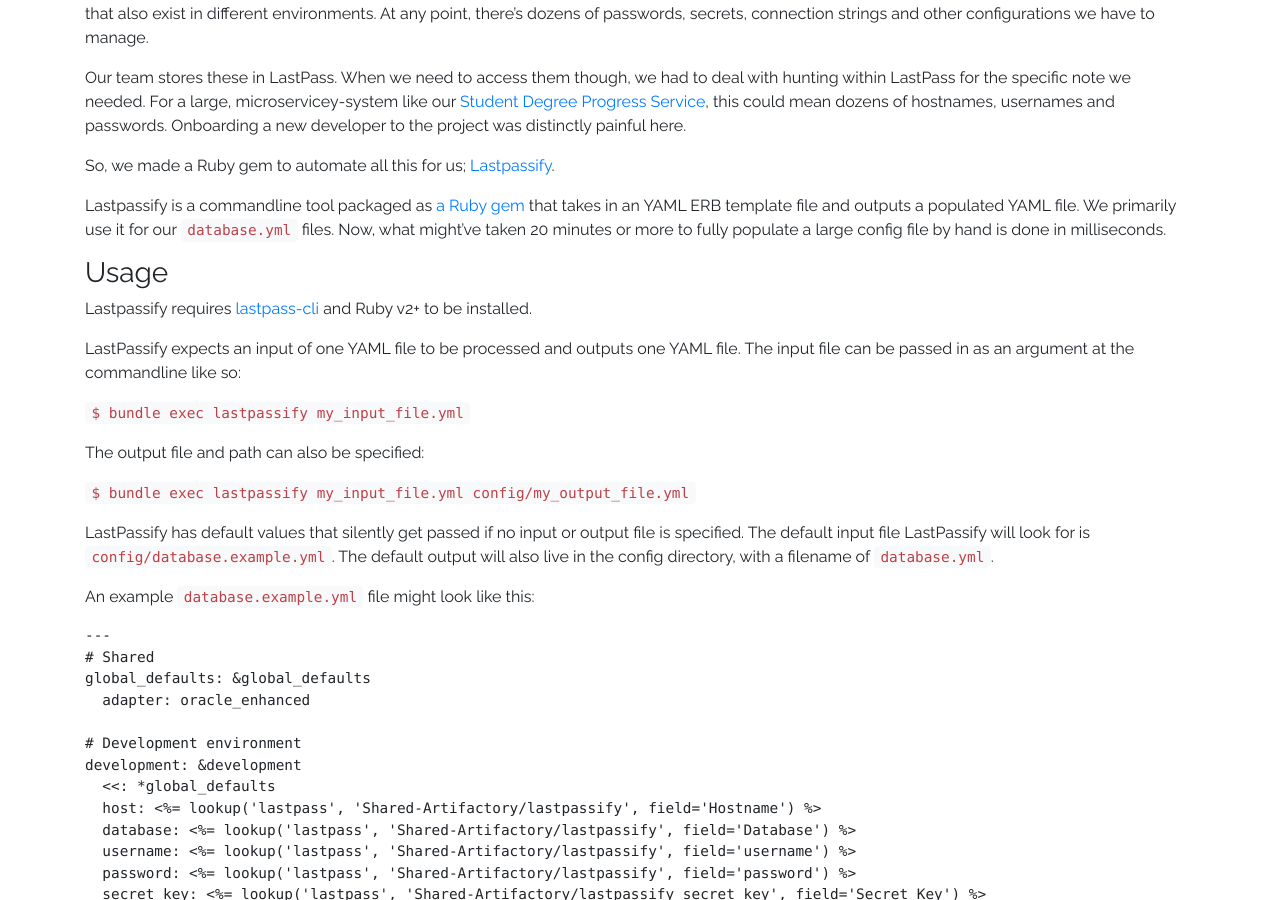
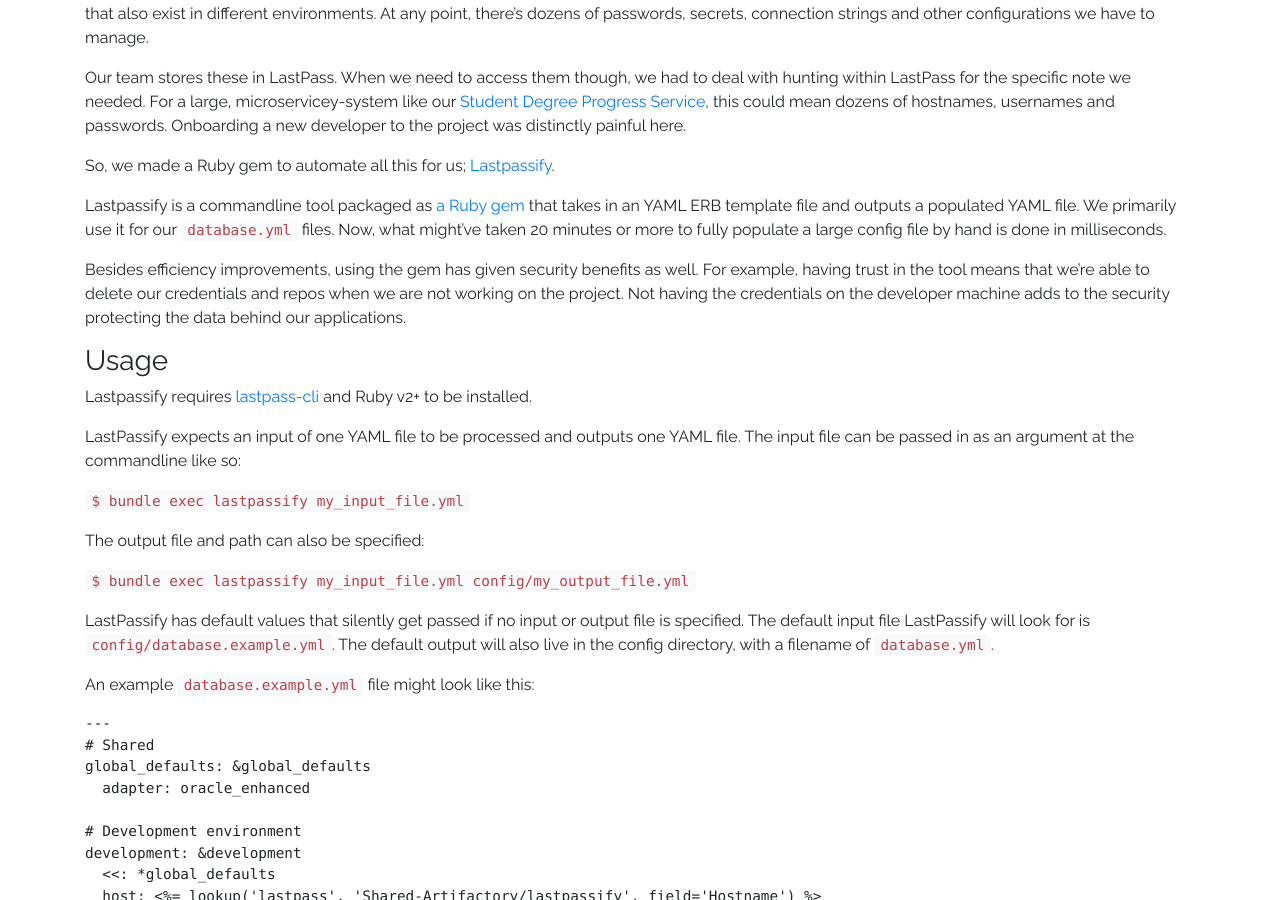
Before and after one commit to umn-asr/umn-asr.github.io, a Jekyll site: the page built from _posts/2018-10-16-lastpassify-ruby-gem.md, in a window 1280 px wide and 900 px high, scrolled down 789 px. Built offline with Jekyll 4.4.1, drawn with Linux system fonts in a browser that asks for light colours; nearby versions of some CDN libraries.

Commit message:
Add info about added security benefit from the gem

```diff
--- a/_posts/2018-10-16-lastpassify-ruby-gem.md
+++ b/_posts/2018-10-16-lastpassify-ruby-gem.md
@@ -13,6 +13,8 @@ Our team stores these in LastPass. When we need to access them though, we had to
 So, we made a Ruby gem to automate all this for us; [Lastpassify](https://github.com/umn-asr/lastpassify).
 
 Lastpassify is a commandline tool packaged as [a Ruby gem](https://rubygems.org/gems/lastpassify) that takes in an YAML ERB template file and outputs a populated YAML file. We primarily use it for our `database.yml` files. Now, what might've taken 20 minutes or more to fully populate a large config file by hand is done in milliseconds.
+
+Besides efficiency improvements, using the gem has given security benefits as well. For example, having trust in the tool means that we're able to delete our credentials and repos when we are not working on the project. Not having the credentials on the developer machine adds to the security protecting the data behind our applications.
 
 ### Usage
 
```
